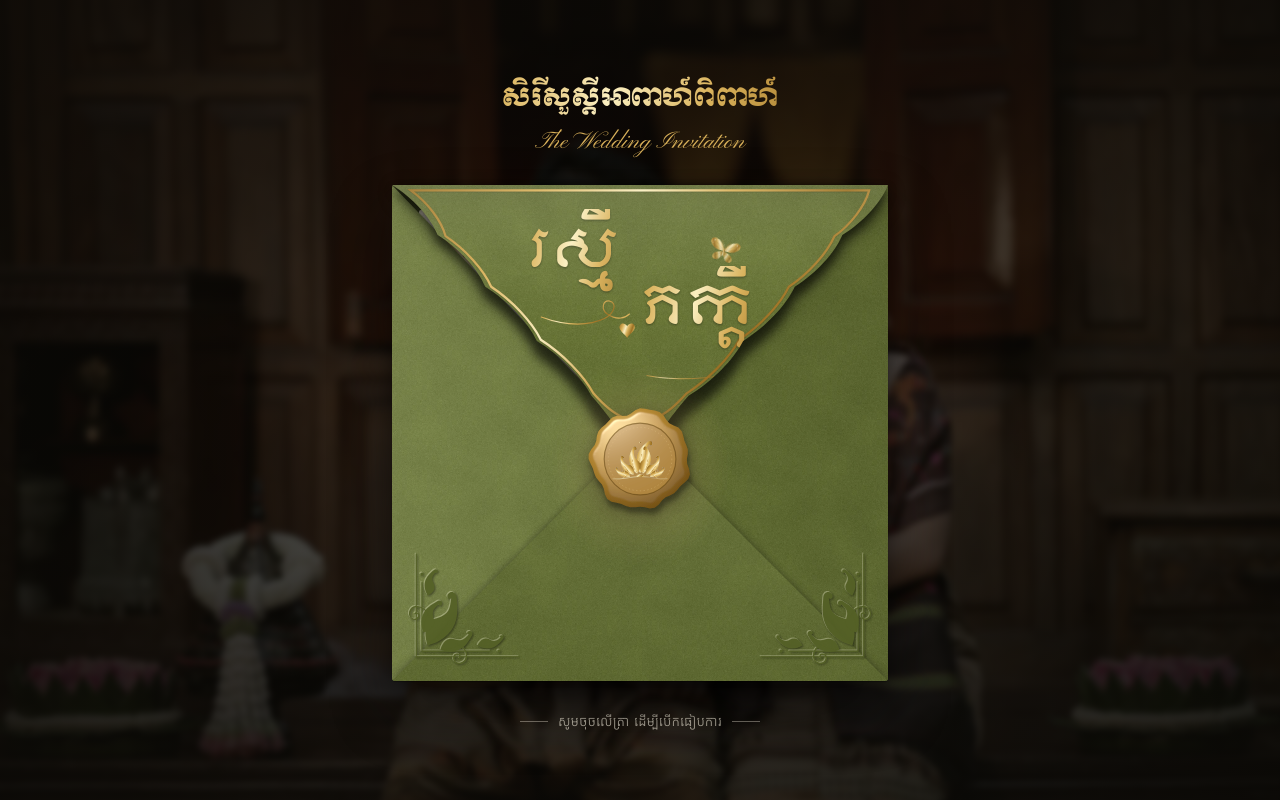
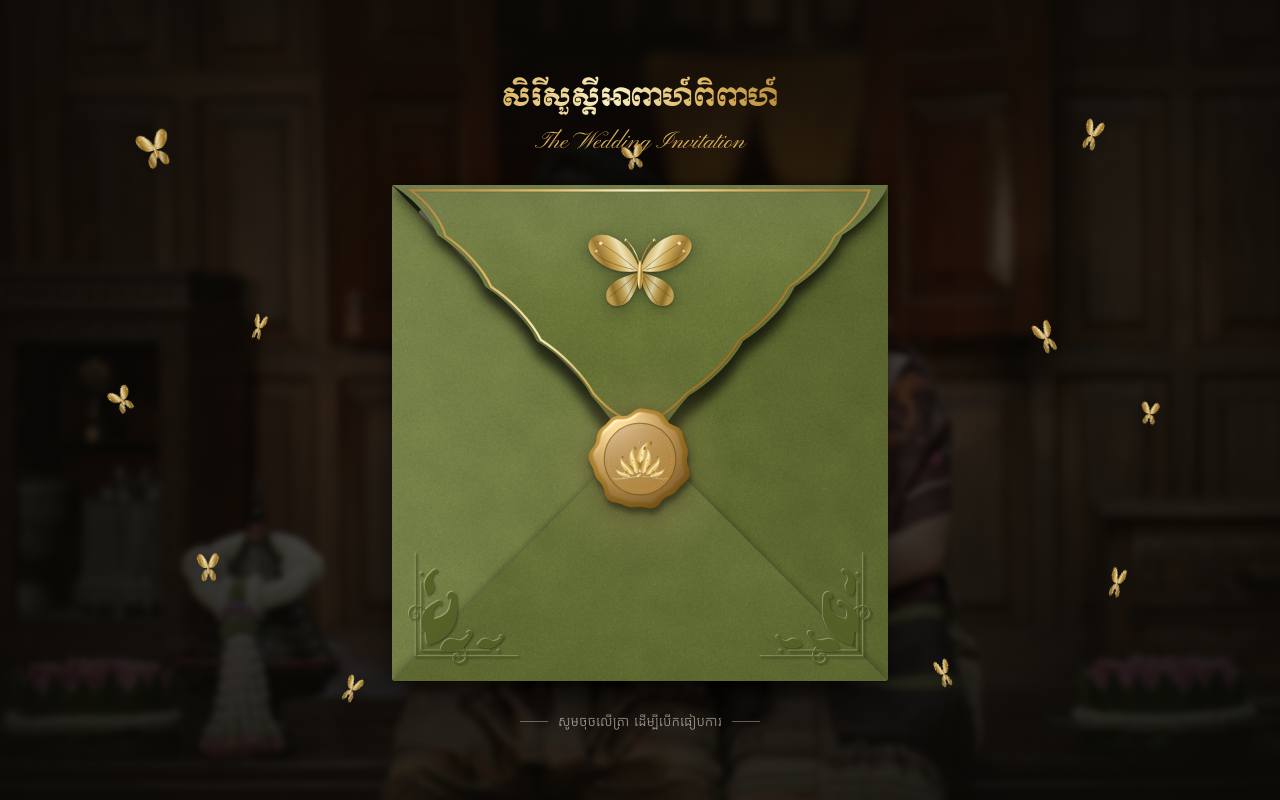
Before and after one commit to TonBunHeng/thorng_sombath, a React (Vite) app: page / in a window 1280 px wide. Shown: the top 800 px of the page. Built offline with nearby package versions, Linux system fonts and the light colour scheme.

Commit message:
feat: remove name on envelope flap, add flying butterflies flock, set couple names to Hean SamBath & Ton ChanThorng

```diff
--- a/src/components/EnvelopeGate.jsx
+++ b/src/components/EnvelopeGate.jsx
@@ -1,8 +1,22 @@
 import React, { useRef, useState, useEffect } from "react";
-import { Corner, Crest, Lockup, WaxSeal } from "../utils/svgs";
+import { Butterfly, Corner, Crest, Lockup, WaxSeal } from "../utils/svgs";
 import { playSfx, toggleMusic } from "../utils/audio";
 import { pictures } from "../data/pictures";
 import gsap from "gsap";
+
+const GATE_BUTTERFLIES = [
+  { id: 1, x: 10, y: 16, size: 54, rotate: -18, speed: 3.4, delay: 0 },
+  { id: 2, x: 84, y: 14, size: 46, rotate: 22, speed: 2.8, delay: 0.4 },
+  { id: 3, x: 18, y: 38, size: 38, rotate: 12, speed: 3.8, delay: 0.8 },
+  { id: 4, x: 80, y: 40, size: 48, rotate: -24, speed: 3.1, delay: 0.2 },
+  { id: 5, x: 14, y: 68, size: 42, rotate: -8, speed: 4.0, delay: 0.6 },
+  { id: 6, x: 86, y: 70, size: 44, rotate: 18, speed: 3.5, delay: 1.0 },
+  { id: 7, x: 48, y: 18, size: 36, rotate: -14, speed: 3.0, delay: 0.5 },
+  { id: 8, x: 26, y: 84, size: 40, rotate: 28, speed: 3.6, delay: 0.3 },
+  { id: 9, x: 72, y: 82, size: 42, rotate: -20, speed: 3.3, delay: 0.7 },
+  { id: 10, x: 90, y: 52, size: 34, rotate: 16, speed: 4.2, delay: 0.9 },
+  { id: 11, x: 8, y: 48, size: 38, rotate: -32, speed: 3.7, delay: 0.1 }
+];
 
 export function EnvelopeGate({ wedding, t, _lang, onOpen }) {
   const [isOpening, setIsOpening] = useState(false);
@@ -48,6 +62,30 @@ export function EnvelopeGate({ wedding, t, _lang, onOpen }) {
     };
   }, [isOpening]);
 
+  // Continuous organic hovering motion for flying butterflies
+  useEffect(() => {
+    const ctx = gsap.context(() => {
+      const bEls = gateRef.current?.querySelectorAll(".gate__flying-bf");
+      if (bEls) {
+        bEls.forEach((el, i) => {
+          const b = GATE_BUTTERFLIES[i] || { speed: 3.2, delay: 0 };
+          gsap.to(el, {
+            x: (i % 2 === 0 ? 1 : -1) * (18 + (i * 6) % 20),
+            y: (i % 3 === 0 ? -1 : 1) * (14 + (i * 5) % 16),
+            rotate: `+=${(i % 2 === 0 ? 14 : -14)}`,
+            duration: b.speed,
+            yoyo: true,
+            repeat: -1,
+            ease: "sine.inOut",
+            delay: b.delay
+          });
+        });
+      }
+    }, gateRef);
+
+    return () => ctx.revert();
+  }, []);
+
   const handleOpen = () => {
     if (isOpening) return;
     setIsOpening(true);
@@ -73,6 +111,17 @@ export function EnvelopeGate({ wedding, t, _lang, onOpen }) {
         onOpen();
       }
     });
+
+    // Flying butterflies scatter outwards and soar into the sky as envelope opens
+    tl.to(".gate__flying-bf", {
+      x: (i) => ((i % 2 === 0 ? -1 : 1) * (180 + Math.random() * 240)),
+      y: () => -160 - Math.random() * 260,
+      scale: 0.3,
+      opacity: 0,
+      duration: 1.2,
+      stagger: 0.04,
+      ease: "power2.out"
+    }, 0.05);
 
     // Fade out hint text and gate title
     tl.to([".gate__hint", ".gate__invite"], {
@@ -150,6 +199,28 @@ export function EnvelopeGate({ wedding, t, _lang, onOpen }) {
       </picture>
       <svg className="gate__florals emboss" id="gate-florals" viewBox="0 0 400 800" preserveAspectRatio="xMidYMid slice" aria-hidden="true"></svg>
 
+      {/* Flying golden butterflies flock */}
+      <div className="gate__butterflies" aria-hidden="true">
+        {GATE_BUTTERFLIES.map((b) => (
+          <div
+            key={b.id}
+            className="gate__flying-bf"
+            style={{
+              position: "absolute",
+              left: `${b.x}%`,
+              top: `${b.y}%`,
+              width: `${b.size}px`,
+              transform: `rotate(${b.rotate}deg)`,
+              pointerEvents: "none",
+              zIndex: 10,
+              filter: "drop-shadow(0 3px 10px rgba(0, 0, 0, 0.45))"
+            }}
+          >
+            <Butterfly />
+          </div>
+        ))}
+      </div>
+
       <div className="gate__stage">
         <div className="gate__invite">
           <div className="gate__kicker foil">{t.kicker}</div>
@@ -222,13 +293,8 @@ export function EnvelopeGate({ wedding, t, _lang, onOpen }) {
                       filter="url(#flap-foil-glow)"
                     />
                   </svg>
-                  <div className="e2__flap-logo">
-                    <Lockup
-                      groom={groomShort}
-                      bride={brideShort}
-                      crest={false}
-                      className="lk-env"
-                    />
+                  <div className="e2__flap-butterfly">
+                    <Butterfly className="is-resting" />
                   </div>
                 </div>
                 <div className="e2__flap-back">
--- a/src/data/wedding.js
+++ b/src/data/wedding.js
@@ -8,7 +8,7 @@ export const weddingData = {
     groom: {
       km: "ហ៊ាន សម្បត្តិ",
       en: "Hean SamBath",
-      shortKm: "រស្មី",
+      shortKm: "សម្បត្តិ",
       shortEn: "SamBath",
       initialKm: "ស",
       initialEn: "S"
@@ -16,7 +16,7 @@ export const weddingData = {
     bride: {
       km: "តុន ចាន់ថង",
       en: "Ton ChanThorng",
-      shortKm: "ភក្តី",
+      shortKm: "ថង",
       shortEn: "Thorng",
       initialKm: "ថ",
       initialEn: "T"
--- a/src/index.css
+++ b/src/index.css
@@ -134,20 +134,62 @@
   overflow: visible;
 }
 
-.e2__flap-logo {
+.e2__flap-butterfly {
   position: absolute;
-  top: 7%;
-  left: 27%;
-  right: 27%;
+  top: 14%;
+  left: 50%;
+  translate: -50% 0;
+  width: 22%;
+  filter: drop-shadow(0 3px 8px rgba(0, 0, 0, 0.45));
+  pointer-events: none;
 }
 
-.e2__flap-logo .lockup {
-  aspect-ratio: 600 / 470;
+.e2__flap-butterfly svg {
   width: 100%;
+  height: auto;
+  display: block;
+  overflow: visible;
 }
 
-.e2__flap-logo .lk-name {
-  filter: drop-shadow(0 1px 1px #00000059);
+.gate__butterflies {
+  position: absolute;
+  top: 0;
+  bottom: 0;
+  left: 0;
+  right: 0;
+  pointer-events: none;
+  z-index: 10;
+  overflow: hidden;
+}
+
+.gate__flying-bf {
+  will-change: transform;
+  filter: drop-shadow(0 4px 12px rgba(0, 0, 0, 0.5));
+}
+
+.gate__flying-bf svg {
+  width: 100%;
+  height: auto;
+  display: block;
+  overflow: visible;
+}
+
+.gate__flying-bf:nth-child(2n) .wing-l,
+.gate__flying-bf:nth-child(2n) .wing-r {
+  animation-duration: .18s !important;
+  animation-delay: -0.06s;
+}
+
+.gate__flying-bf:nth-child(3n) .wing-l,
+.gate__flying-bf:nth-child(3n) .wing-r {
+  animation-duration: .26s !important;
+  animation-delay: -0.12s;
+}
+
+.gate__flying-bf:nth-child(5n) .wing-l,
+.gate__flying-bf:nth-child(5n) .wing-r {
+  animation-duration: .21s !important;
+  animation-delay: -0.09s;
 }
 
 .e2__emboss .kbach-corner {
--- a/src/utils/svgs.jsx
+++ b/src/utils/svgs.jsx
@@ -289,9 +289,9 @@ export function WaxSeal({ className = "e2__seal-svg" }) {
   );
 }
 
-export function Lockup({ groom = "រស្មី", bride = "ភក្តី", crest = true, className = "" }) {
-  const groomName = groom || "រស្មី";
-  const brideName = bride || "ភក្តី";
+export function Lockup({ groom = "សម្បត្តិ", bride = "ថង", crest = true, className = "" }) {
+  const groomName = groom || "សម្បត្តិ";
+  const brideName = bride || "ថង";
 
   return (
     <div className={`lockup ${className}`} role="img" aria-label={`${groomName} & ${brideName}`}>
```
